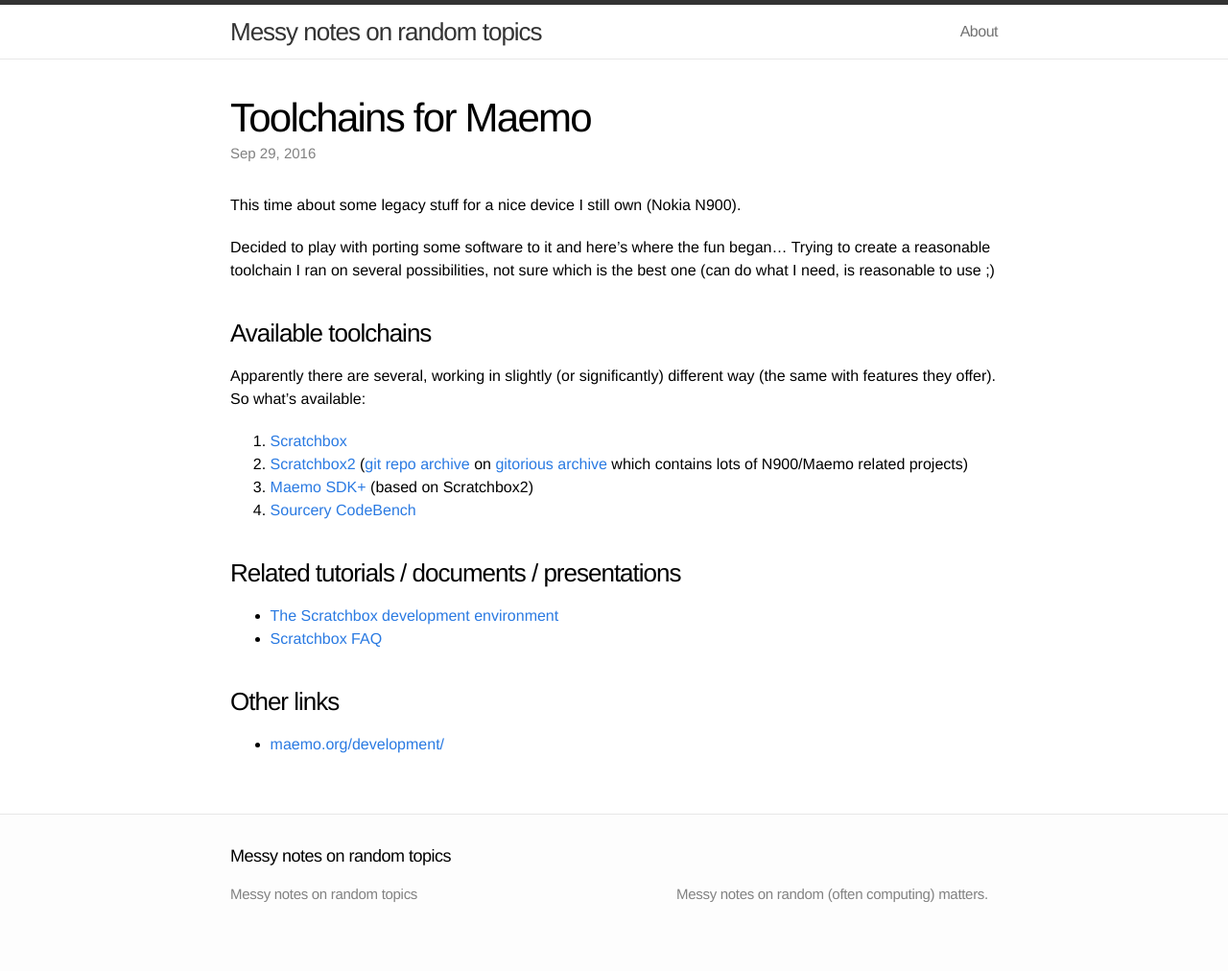
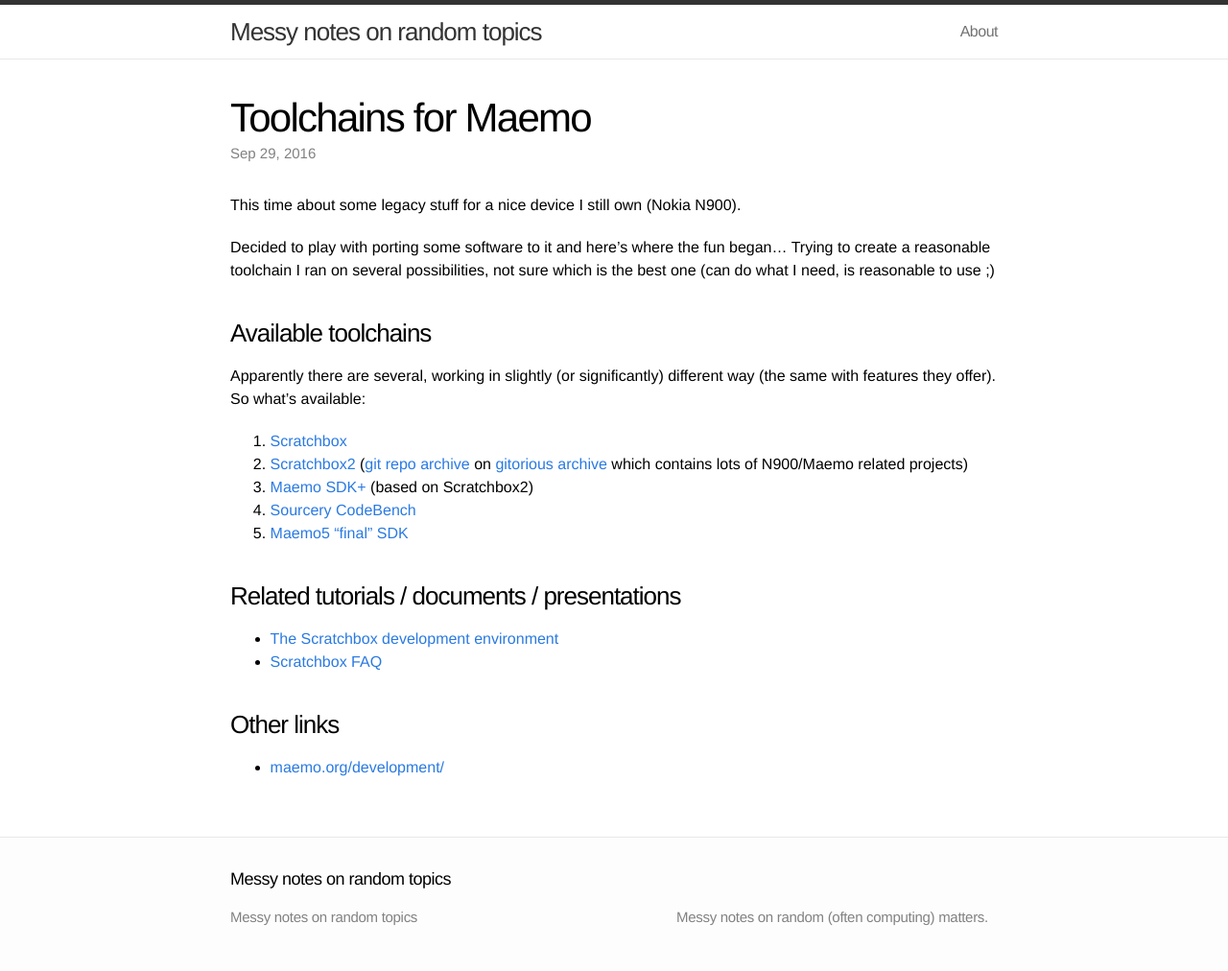
Before and after one commit to t-w/t-w.github.io, a Jekyll site: the page built from _posts/2016-09-29-toolchain_4_maemo.markdown, in a window 1280 px wide. Shown: the whole page at 96% size. Built offline with Jekyll 4.4.1, drawn with Linux system fonts in a browser that asks for light colours; before the commit the page ends 988 px from its top, so only the background shows below that.

Commit message:
Link to maemo5 final sdk.

```diff
--- a/_posts/2016-09-29-toolchain_4_maemo.markdown
+++ b/_posts/2016-09-29-toolchain_4_maemo.markdown
@@ -20,6 +20,7 @@ Apparently there are several, working in slightly (or significantly) different w
 on [gitorious archive][gitorious] which contains lots of N900/Maemo related projects)
 3. [Maemo SDK+][sdk+.1] (based on Scratchbox2)
 4. [Sourcery CodeBench][codebench.1]
+5. [Maemo5 "final" SDK][maemo.org.sdk]
 
 ### Related tutorials / documents / presentations
 - [The Scratchbox development environment][sb.doc.1]
@@ -38,3 +39,4 @@ on [gitorious archive][gitorious] which contains lots of N900/Maemo related proj
 [sdk+.1]:        http://maemo-sdk.garage.maemo.org/
 [codebench.1]:   https://www.mentor.com/embedded-software/sourcery-tools/sourcery-codebench/editions/lite-edition/
 [maemo.org.dev]: http://maemo.org/development/
+[maemo.org.sdk]: http://wiki.maemo.org/Documentation/Maemo_5_Final_SDK_Installation
```
